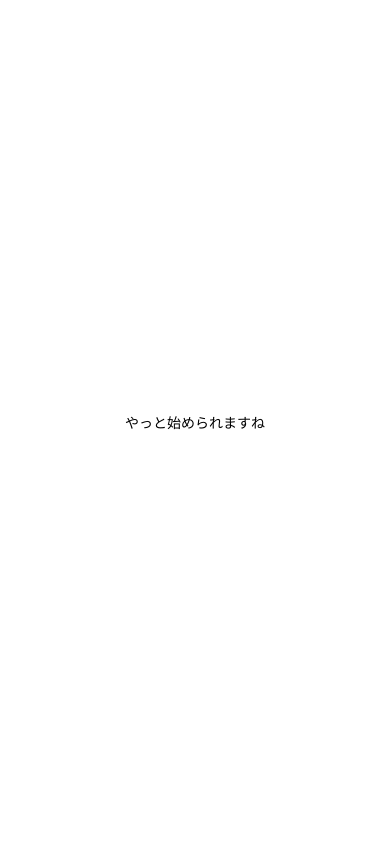
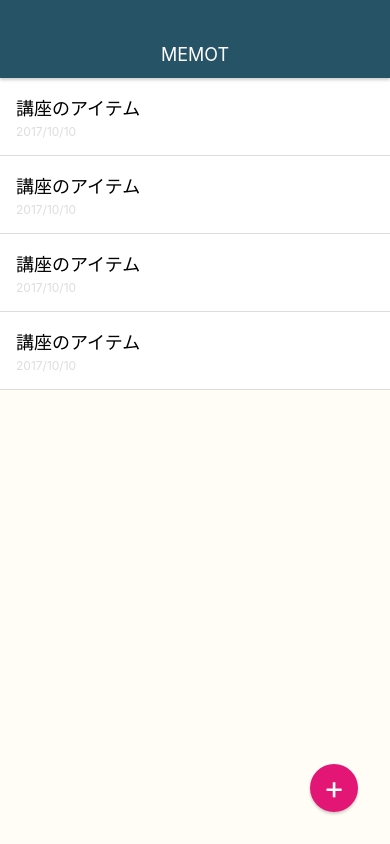
Before and after one commit to naoto613/react-native-training, a React Native app: screen / in a window 390 px wide. Built offline with nearby package versions, Linux system fonts and the light colour scheme.

Commit message:
create memo-list

```diff
--- a/App.js
+++ b/App.js
@@ -1,19 +1,112 @@
 import React from 'react';
 import { StyleSheet, Text, View } from 'react-native';
 
-export default function App() {
-  return (
-    <View style={styles.container}>
-      <Text>やっと始められますね</Text>
-    </View>
-  );
+export default class App extends React.Component {
+  render(){
+    return (
+      <View style={styles.container}>
+        <View style={styles.appbar}>
+          <View>
+            <Text style={styles.appbarTitle}>MEMOT</Text>
+          </View>
+        </View>
+
+        <View style={styles.memoList}>
+          <View style={styles.memoListItem}>
+            <Text style={styles.memoTitle}>講座のアイテム</Text>
+            <Text style={styles.memoDate}>2017/10/10</Text>
+          </View>
+
+          <View style={styles.memoListItem}>
+            <Text style={styles.memoTitle}>講座のアイテム</Text>
+            <Text style={styles.memoDate}>2017/10/10</Text>
+          </View>
+
+          <View style={styles.memoListItem}>
+            <Text style={styles.memoTitle}>講座のアイテム</Text>
+            <Text style={styles.memoDate}>2017/10/10</Text>
+          </View>
+
+          <View style={styles.memoListItem}>
+            <Text style={styles.memoTitle}>講座のアイテム</Text>
+            <Text style={styles.memoDate}>2017/10/10</Text>
+          </View>
+
+          <View style={styles.memoAddButton}>
+            <Text style={styles.memoAddButtonTitle}>+</Text>
+          </View>
+        </View>
+      </View>
+    );
+  }
 }
 
 const styles = StyleSheet.create({
   container: {
     flex: 1,
-    backgroundColor: '#fff',
+    backgroundColor: '#FFFDF6',
     alignItems: 'center',
     justifyContent: 'center',
+    paddingTop: 78,
+  },
+  memoAddButton: {
+    position: 'absolute',
+    bottom: 32,
+    right: 32,
+    width: 48,
+    height: 48,
+    backgroundColor: '#E31676',
+    borderRadius: 24,
+    justifyContent: 'center',
+    alignItems: 'center',
+    shadowColor: '#000',
+    shadowOffset: { width: 0, height: 2 },
+    shadowOpacity: 0.2,
+    shadowRadius: 3,
+    elevation: 2,
+  },
+  memoAddButtonTitle: {
+    fontSize: 32,
+    lineHeight: 38,
+    color: '#fff',
+  },
+  memoList: {
+    width: '100%',
+    flex: 1,
+  },
+  memoListItem: {
+    padding: 16,
+    borderBottomWidth: 1,
+    borderBottomColor: '#ddd',
+    backgroundColor: '#fff',
+  },
+  memoTitle: {
+    fontSize: 18,
+    marginBottom: 4,
+  },
+  memoDate: {
+    fontSize: 12,
+    color: '#ddd',
+  },
+  appbar: {
+    position: 'absolute',
+    top: 0,
+    left: 0,
+    right: 0,
+    height: 78,
+    paddingTop: 30,
+    justifyContent: 'center',
+    backgroundColor: '#265366',
+    alignItems: 'center',
+    shadowColor: '#000',
+    shadowOffset: { width: 0, height: 2 },
+    shadowOpacity: 0.2,
+    shadowRadius: 3,
+    elevation: 2,
+    zIndex: 10,
+  },
+  appbarTitle: {
+    color: '#fff',
+    fontSize: 18,
   },
 });
```
Also changed, not shown: package.json (+7 -1 lines), src/elements/BodyText.js (added, +23 -0 lines), .eslintrc.json (added), 1 other file (tests, documents, lock files or other folders).
